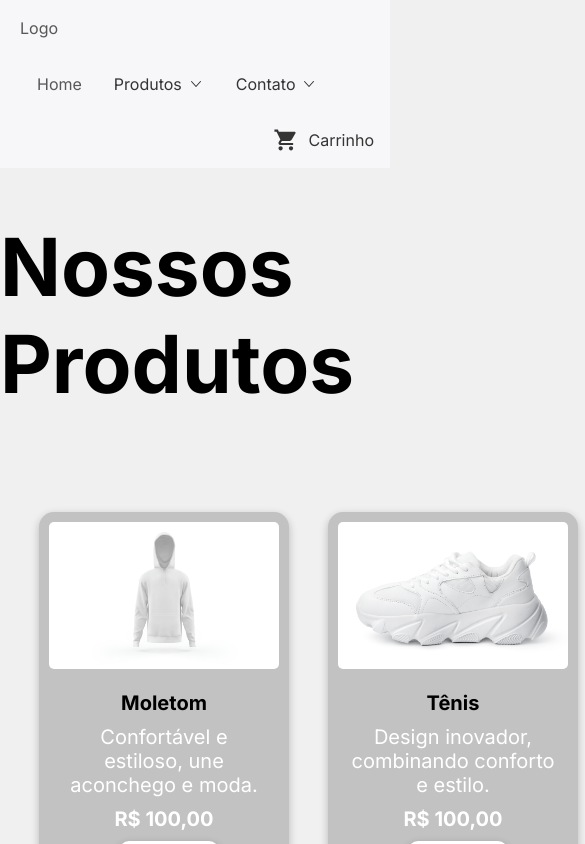
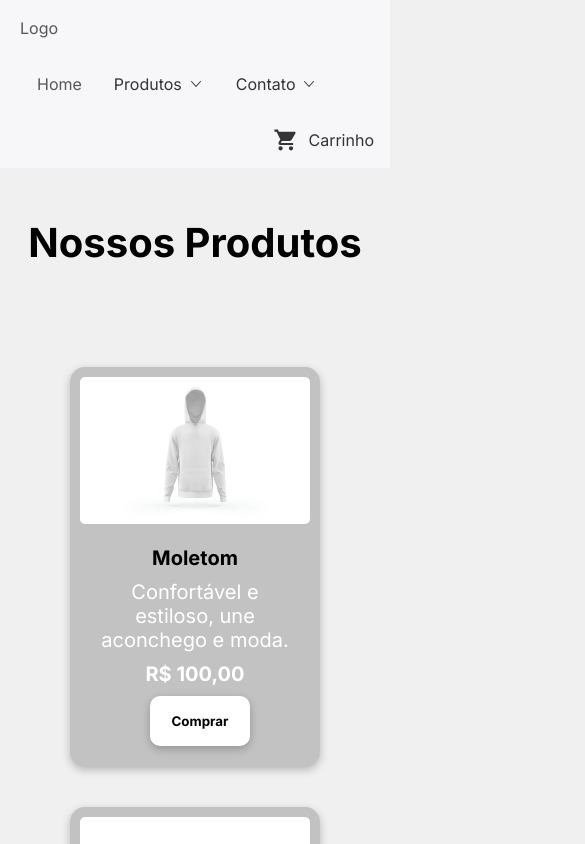
Before and after one commit to Rafafaaa-FIAP/WEB-sem2-checkpoint1, a React (Vite) app: page /products in a window 390 px wide. Shown: the top 844 px of the page, 585 px wide, since content can reach past the window. Built offline with nearby package versions, Linux system fonts and the light colour scheme; some icons are missing.

Commit message:
Resolvendo responsividade de componentes

```diff
--- /dev/null
+++ b/src/components/Card/Card.css
@@ -0,0 +1,18 @@
+div.card{
+    background-color: aqua;
+
+    width: 25%;
+    height: 40rem;
+
+    border-radius: .8rem;
+}
+
+img.p-image{
+
+    width: 100%;
+    object-fit: contain;
+    border-top-right-radius: .8rem;
+    border-top-left-radius: .8rem;
+
+
+}
--- a/src/routes/Products/products.css
+++ b/src/routes/Products/products.css
@@ -15,25 +15,38 @@
 }
 
 .products h1{
-    font-size:8rem;
+    font-size:4rem;
     color: #000;
 }
 
+.products{
+    height: 100vh;
+    display: flex;
+    flex-direction: column;
+    gap: 10rem;
+
+
+}
+
 .cards{
+    display: flex;
     width: 100%;
-    display: flex;
+    justify-content: space-evenly;
+    flex-wrap: wrap;
+    gap: 4rem;
 }
 
 .card {
     width: 250px;
     height: 400px;
     background-color: #c2c2c2;
-    margin-top: 100px;
-    margin-left: 10%;
+    /* margin-top: 100px;
+    margin-left: 10%; */
     padding: 10px;
     border-radius: 15px;
     text-align: center;
     box-shadow: rgba(0, 0, 0, 0.24) 0px 3px 8px;
+    cursor: pointer;
 }
 
 .card h3 {
```
Also changed, not shown: src/components/Card/Card.jsx (added, +27 -0 lines), package.json (line endings or trailing spaces), src/assets/img/Teste.jpeg (added), src/components/Navbar/Nav.jsx (line endings or trailing spaces).
